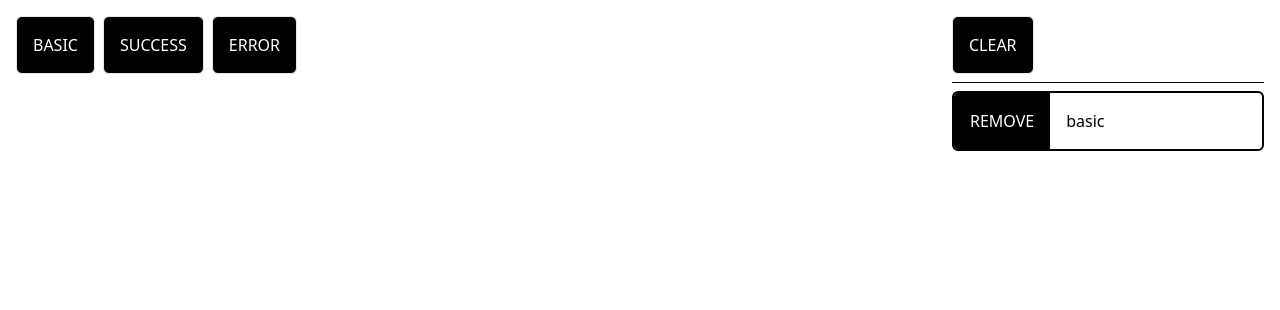
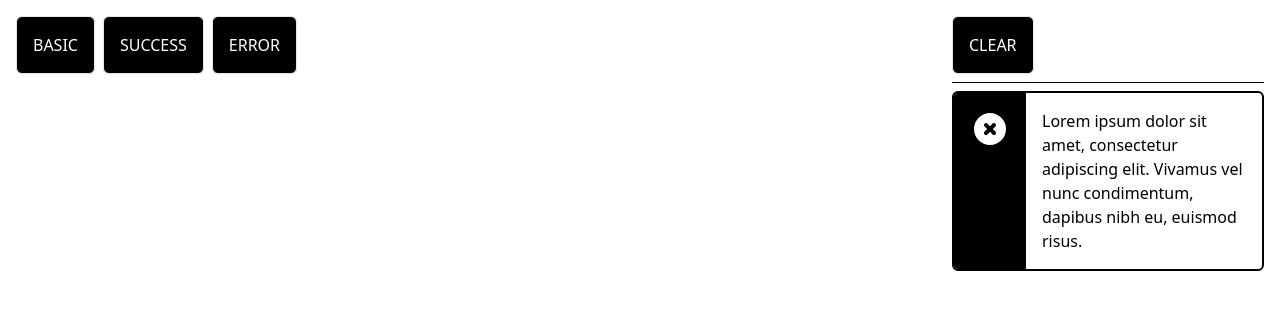
Before and after one commit to lucasgladding/vue-ui-state, a Vue app: page / in a window 1280 px wide. Both pictures are taken after a click on the button "BASIC". Shown: the top 310 px of the page. Built offline with nearby package versions, Linux system fonts and the light colour scheme.

Commit message:
Added icons.

```diff
--- a/package.json
+++ b/package.json
@@ -9,6 +9,7 @@
     "lint": "vue-cli-service lint"
   },
   "dependencies": {
+    "@heroicons/vue": "^1.0.6",
     "core-js": "^3.6.5",
     "pinia": "^2.0.13",
     "vue": "^3.0.0",
--- a/src/components/Home.vue
+++ b/src/components/Home.vue
@@ -1,8 +1,8 @@
 <template>
   <Layout>
-    <Button @click="create('basic')" label="BASIC" />
-    <Button @click="create('success', MessageType.Success)" label="SUCCESS" />
-    <Button @click="create('error', MessageType.Error)" label="ERROR" />
+    <Button @click="create(message)" label="BASIC" />
+    <Button @click="create(message, MessageType.Success)" label="SUCCESS" />
+    <Button @click="create(message, MessageType.Error)" label="ERROR" />
   </Layout>
 </template>
 
@@ -12,4 +12,6 @@ import Button from '@/components/Button'
 import Layout from '@/components/Layout'
 
 const {create, clear} = useErrorState()
+
+const message = 'Lorem ipsum dolor sit amet, consectetur adipiscing elit. Vivamus vel nunc condimentum, dapibus nibh eu, euismod risus.'
 </script>
--- a/src/components/Message.vue
+++ b/src/components/Message.vue
@@ -1,12 +1,17 @@
 <template>
   <div :class="[classes.container, 'flex overflow-clip rounded-md']">
-    <div @click="emit('remove')" :class="[classes.button, 'cursor-pointer p-4']">REMOVE</div>
-    <div :class="[classes.content, 'flex-1 p-4']">{{text}}</div>
+    <div @click="emit('remove')" :class="[classes.button, 'cursor-pointer p-4']">
+      <XCircleIcon class="w-10" />
+    </div>
+    <div :class="[classes.content, 'flex flex-1 items-center p-4']">
+      {{text}}
+    </div>
   </div>
 </template>
 
 <script setup lang="ts">
 import {computed, defineEmits, defineProps} from 'vue'
+import {XCircleIcon} from '@heroicons/vue/solid'
 import {MessageType} from '@/composables/useErrorState'
 
 type Colors = {
```
